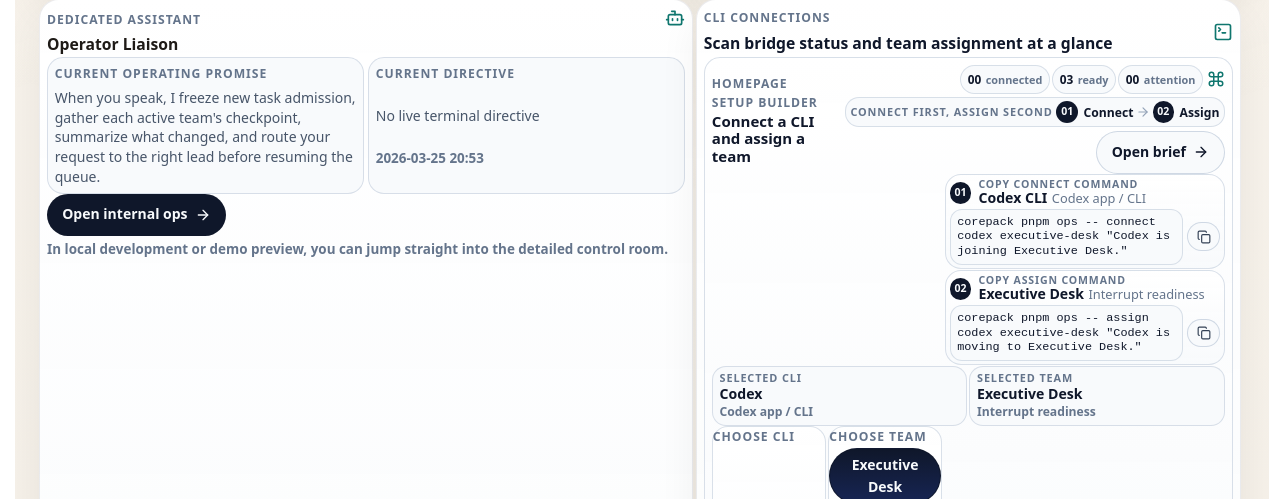
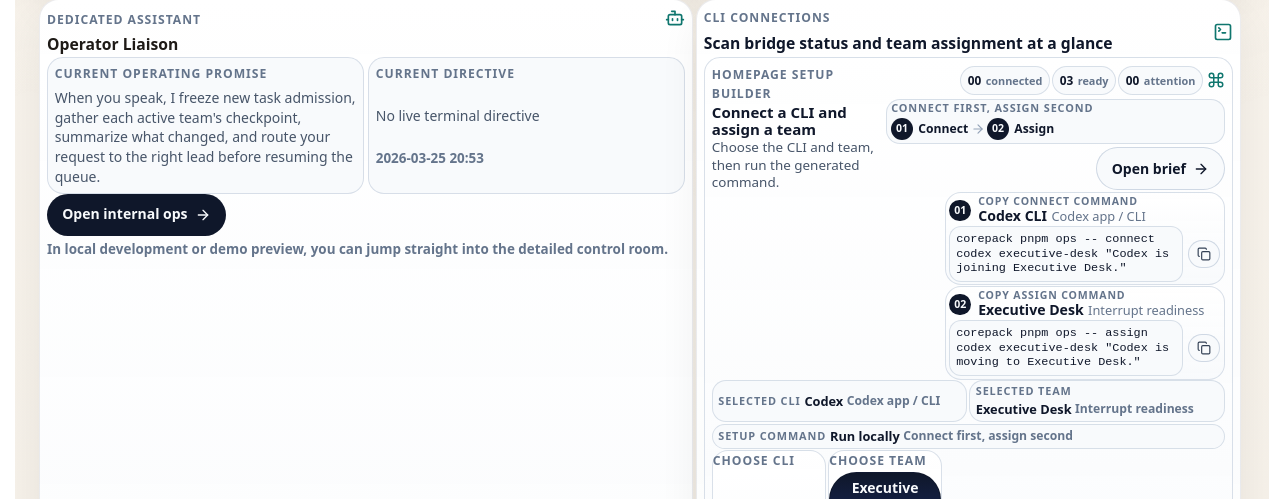
Before and after one commit to GongJae00/research-pages, a Next.js app in the folder apps/web/: page /en in a window 1280 px wide. Shown: the part 1720-2219 px from the top of the page. Built offline with nearby package versions, Linux system fonts and the light colour scheme; no server answers.

Commit message:
Autonomy batch 1425: shell-experience

```diff
--- a/apps/web/src/components/homepage-agent-control-section.module.css
+++ b/apps/web/src/components/homepage-agent-control-section.module.css
@@ -420,6 +420,12 @@
   gap: 0.12rem;
 }
 
+.setupDigestRow {
+  display: flex;
+  flex-wrap: wrap;
+  gap: 0.12rem;
+}
+
 .providerSummaryChips {
   display: flex;
   flex-wrap: wrap;
@@ -446,27 +452,9 @@
   font-size: 0.74rem;
 }
 
-.selectionCard {
-  display: grid;
-  gap: 0.08rem;
-  min-width: 0;
-  padding: 0.32rem 0.42rem;
-  border: 1px solid rgba(203, 213, 225, 0.72);
-  border-radius: 14px;
-  background: rgba(248, 250, 252, 0.9);
-}
-
-.selectionHead {
-  display: flex;
-  align-items: center;
-  gap: 0.35rem;
-}
-
-.selectionCard strong {
-  color: #0f172a;
-  font-size: 0.88rem;
-  line-height: 1.2;
-  overflow-wrap: anywhere;
+.setupDigestRow .setupSummaryItem {
+  flex: 1 1 180px;
+  padding: 0.24rem 0.34rem;
 }
 
 .compactBody {
@@ -523,7 +511,7 @@
 .copyCard {
   display: grid;
   gap: 0.08rem;
-  padding: 0.2rem 0.24rem;
+  padding: 0.18rem 0.22rem;
 }
 
 .copyMetaRow,
@@ -592,7 +580,7 @@
   display: block;
   flex: 1 1 auto;
   min-width: 0;
-  padding: 0.32rem 0.4rem;
+  padding: 0.28rem 0.36rem;
   border: 1px solid rgba(203, 213, 225, 0.72);
   border-radius: 12px;
   background: rgba(248, 250, 252, 0.92);
@@ -700,7 +688,7 @@
   }
 
   .setupHeader,
-  .setupSelectionRow,
+  .setupDigestRow,
   .setupNotesDisclosure {
     grid-column: 1 / -1;
   }
@@ -866,7 +854,7 @@
 
   .setupBuilderCard,
   .setupHeader,
-  .setupSelectionRow,
+  .setupDigestRow,
   .setupPickerGrid,
   .setupCommands,
   .setupNotesDisclosure,
--- a/apps/web/src/components/homepage-agent-control-section.tsx
+++ b/apps/web/src/components/homepage-agent-control-section.tsx
@@ -370,6 +370,7 @@ export function HomepageAgentControlSection({
               <div className={styles.setupTitleBlock}>
                 <span className={styles.metaLabel}>{copy.setupBuilderLabel}</span>
                 <h4>{copy.setupBuilderTitle}</h4>
+                <p className={styles.compactBody}>{copy.setupBuilderBody}</p>
               </div>
               <div className={styles.setupHeaderActions}>
                 <div className={styles.providerSummaryChips}>
@@ -411,16 +412,27 @@ export function HomepageAgentControlSection({
                 ) : null}
               </div>
             </div>
-            <div className={styles.setupSelectionRow}>
-              <div className={styles.selectionCard}>
+            <div className={styles.setupDigestRow}>
+              <div className={styles.setupSummaryItem}>
                 <span className={styles.setupDigestLabel}>{copy.selectedCli ?? copy.chooseProvider}</span>
-                <strong>{selectedProvider?.label ?? "-"}</strong>
-                <span className={styles.digestMeta}>{selectedProvider?.cliName ?? "-"}</span>
+                <div className={styles.scanPillValue}>
+                  <strong>{selectedProvider?.label ?? "-"}</strong>
+                  <span className={styles.digestMeta}>{selectedProvider?.cliName ?? "-"}</span>
+                </div>
               </div>
-              <div className={styles.selectionCard}>
+              <div className={styles.setupSummaryItem}>
                 <span className={styles.setupDigestLabel}>{copy.selectedTeamLabel ?? copy.chooseTeam}</span>
-                <strong>{selectedTeam?.name ?? "-"}</strong>
-                <span className={styles.digestMeta}>{selectedTeam?.lane ?? "-"}</span>
+                <div className={styles.scanPillValue}>
+                  <strong>{selectedTeam?.name ?? "-"}</strong>
+                  <span className={styles.digestMeta}>{selectedTeam?.lane ?? "-"}</span>
+                </div>
+              </div>
+              <div className={styles.setupSummaryItem}>
+                <span className={styles.setupDigestLabel}>{copy.setupCommand}</span>
+                <div className={styles.scanPillValue}>
+                  <strong>{isKoreanLocale(locale) ? "濡쒖뺄 ?곕??먯꽌 ?ㅽ뻾" : "Run locally"}</strong>
+                  <span className={styles.digestMeta}>{copy.commandOrder}</span>
+                </div>
               </div>
             </div>
             <div className={styles.setupPickerGrid}>
```
